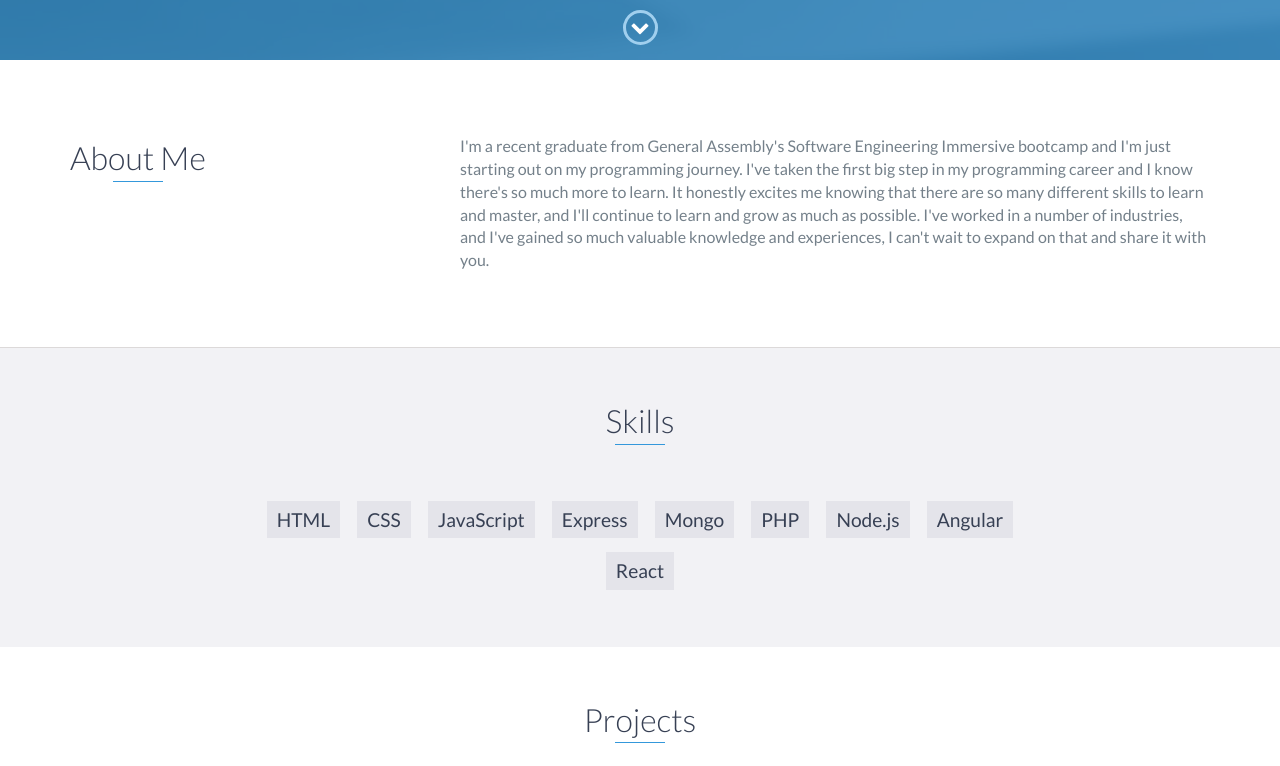
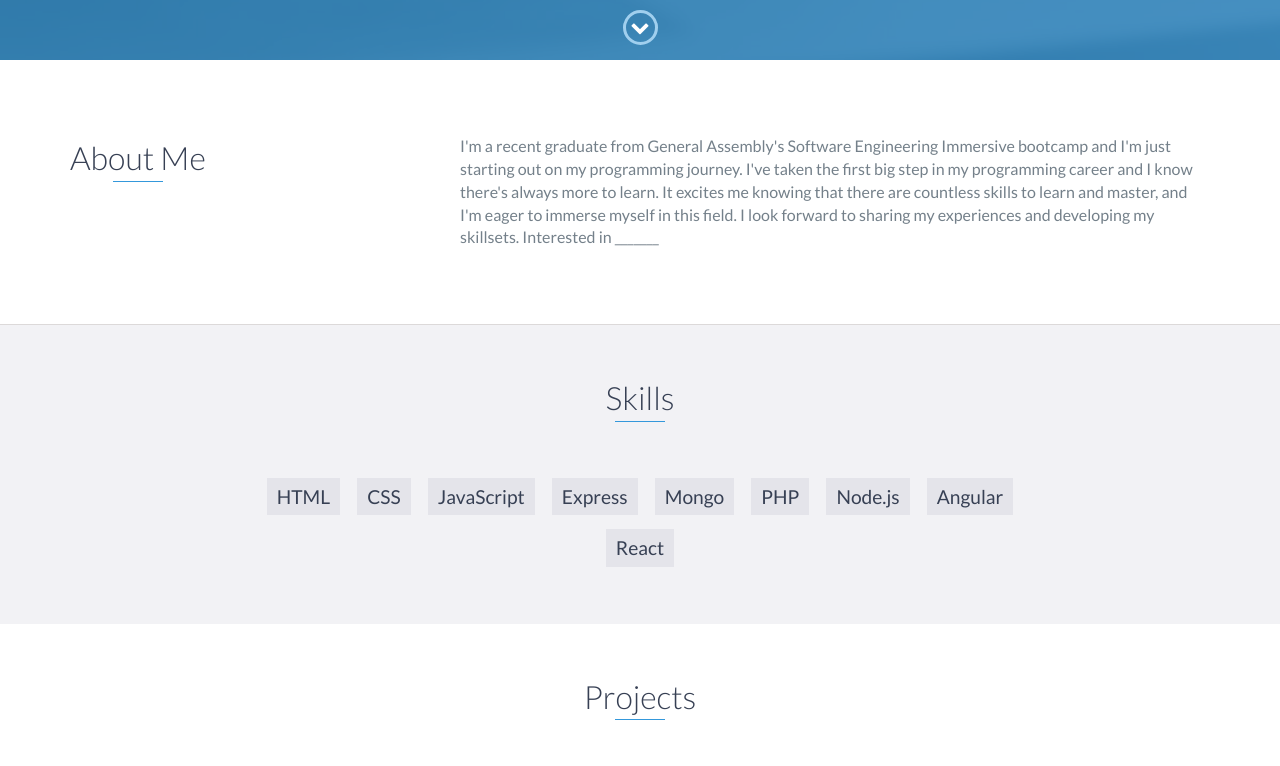
Before and after one commit to Ahwung/ahwung.github.io, a website: page index.html in a window 1280 px wide. Shown: the part 740-1506 px from the top of the page. Drawn offline with nearby package versions, Linux system fonts and the light colour scheme.

Commit message:
changed About me

```diff
--- a/index.html
+++ b/index.html
@@ -74,9 +74,9 @@
                 <div class="col-md-8">
                     <p>
                         I'm a recent graduate from General Assembly's Software Engineering Immersive bootcamp and I'm just starting out on my programming journey. I've taken the first
-                        big step in my programming career and I know there's so much more to learn. It honestly excites me knowing that there are so many different skills to learn and
-                        master, and I'll continue to learn and grow as much as possible. I've worked in a number of industries, and I've gained so much valuable knowledge and experiences,
-                        I can't wait to expand on that and share it with you.
+                        big step in my programming career and I know there's always more to learn. It excites me knowing that there are countless skills to learn and
+                        master, and I'm eager to immerse myself in this field. I look forward to sharing my experiences and developing my skillsets.
+                        Interested in _______
                     </p>
                 </div>
             </div>
@@ -197,7 +197,7 @@
         <div class="education-block">
             <h3>University of California, Davis</h3>
             <span class="education-date">Dec 2012 - Jun 2014</span>
-            <h4>Bachelor of Arts in Psycology</h4>
+            <h4>Bachelor of Arts in Psychology</h4>
         </div>
         <!-- End .education-block -->
     </div>
```
